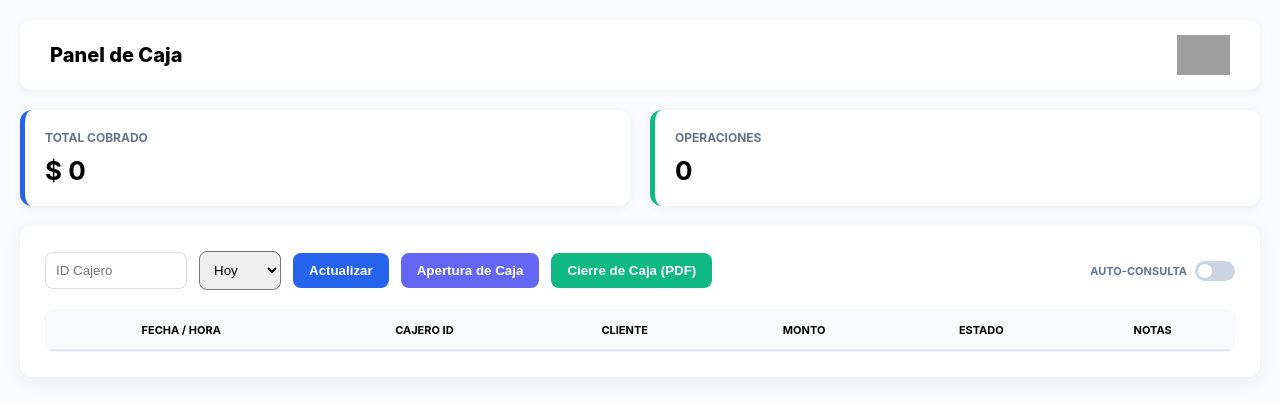
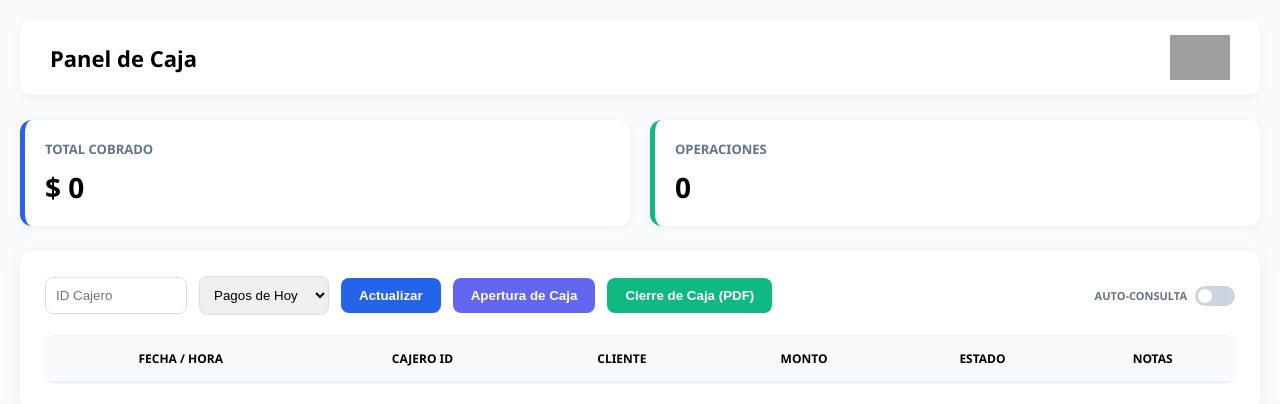
Before and after one commit to mlo-lang/panel-cucuru, a website: page index.html in a window 1280 px wide. Drawn offline with nearby package versions, Linux system fonts and the light colour scheme; grey boxes are pictures that could not be loaded.

Commit message:
Update index.html

```diff
--- a/index.html
+++ b/index.html
@@ -7,22 +7,22 @@
     <script src="https://cdnjs.cloudflare.com/ajax/libs/jspdf-autotable/3.5.23/jspdf.plugin.autotable.min.js"></script>
     <style>
         :root { --primary: #2563eb; --secondary: #10b981; --bg: #f8fafc; --apertura: #6366f1; }
-        body { font-family: 'Inter', sans-serif; background: var(--bg); margin: 0; padding: 20px; }
-        .header { display: flex; justify-content: space-between; align-items: center; background: white; padding: 15px 30px; border-radius: 12px; box-shadow: 0 2px 10px rgba(0,0,0,0.05); margin-bottom: 20px; }
-        .dashboard { display: flex; gap: 20px; margin-bottom: 20px; }
+        body { font-family: 'Segoe UI', sans-serif; background: var(--bg); margin: 0; padding: 20px; }
+        .header { display: flex; justify-content: space-between; align-items: center; background: white; padding: 15px 30px; border-radius: 12px; box-shadow: 0 2px 10px rgba(0,0,0,0.05); margin-bottom: 25px; }
+        .dashboard { display: flex; gap: 20px; margin-bottom: 25px; }
         .card { background: white; padding: 20px; border-radius: 12px; flex: 1; border-left: 5px solid var(--primary); box-shadow: 0 2px 10px rgba(0,0,0,0.05); }
-        .card h3 { margin: 0; font-size: 12px; color: #64748b; text-transform: uppercase; }
-        .card p { margin: 10px 0 0; font-size: 26px; font-weight: bold; }
+        .card h3 { margin: 0; font-size: 13px; color: #64748b; text-transform: uppercase; }
+        .card p { margin: 10px 0 0; font-size: 28px; font-weight: bold; }
 
         .container { background: white; padding: 25px; border-radius: 12px; box-shadow: 0 4px 20px rgba(0,0,0,0.05); }
         .filters { display: flex; flex-wrap: wrap; gap: 12px; margin-bottom: 20px; align-items: center; }
+        input, select { padding: 10px; border-radius: 8px; border: 1px solid #ddd; }
 
-        button { padding: 10px 16px; border-radius: 8px; font-weight: bold; cursor: pointer; border: none; }
+        button { padding: 10px 18px; border-radius: 8px; font-weight: bold; cursor: pointer; border: none; transition: 0.3s; }
         .btn-main { background: var(--primary); color: white; }
         .btn-pdf { background: var(--secondary); color: white; }
         .btn-apertura { background: var(--apertura); color: white; }
 
-        /* Switch Estilizado */
         .switch-container { display: flex; align-items: center; gap: 8px; font-size: 11px; font-weight: bold; color: #64748b; margin-left: auto; }
         .switch { position: relative; width: 40px; height: 20px; display: inline-block; }
         .switch input { opacity: 0; width: 0; height: 0; }
@@ -31,22 +31,21 @@
         input:checked + .slider { background: var(--primary); }
         input:checked + .slider:before { transform: translateX(20px); }
 
-        /* Tabla con scroll */
-        .table-wrapper { max-height: 500px; overflow-y: auto; border: 1px solid #f1f5f9; border-radius: 8px; }
+        .table-wrapper { max-height: 500px; overflow-y: auto; border-radius: 8px; border: 1px solid #f1f5f9; }
         table { width: 100%; border-collapse: collapse; }
-        th { position: sticky; top: 0; background: #f8fafc; padding: 12px; font-size: 11px; text-transform: uppercase; z-index: 10; border-bottom: 2px solid #e2e8f0; }
-        td { padding: 12px; border-bottom: 1px solid #f1f5f9; font-size: 13px; }
+        th { position: sticky; top: 0; background: #f8fafc; padding: 14px; font-size: 12px; text-transform: uppercase; border-bottom: 2px solid #edf2f7; z-index: 5; }
+        td { padding: 14px; border-bottom: 1px solid #f1f5f9; font-size: 14px; }
 
         .pago-nuevo { background-color: #dcfce7 !important; animation: highlight 2s ease-out; }
-        .marca-apertura { border-left: 5px solid var(--apertura) !important; background: #f5f3ff; }
+        .marca-apertura { border-left: 6px solid var(--apertura) !important; background: #f5f3ff; }
         @keyframes highlight { from { background-color: #4ade80; } to { background-color: #dcfce7; } }
     </style>
 </head>
 <body>
 
 <div class="header">
-    <h1 style="margin:0; font-size: 20px; font-weight: 800;">Panel de Caja</h1>
-    <img src="https://hs.cucuru.com/hubfs/cucuru-email-logo-lightdark.png" alt="Cucuru" style="height:40px;" id="mainLogo" crossorigin="anonymous">
+    <h1 style="margin:0; font-size: 22px; font-weight: 800;">Panel de Caja</h1>
+    <img src="https://hs.cucuru.com/hubfs/cucuru-email-logo-lightdark.png" alt="Cucuru" style="height:45px;" id="mainLogo" crossorigin="anonymous">
 </div>
 
 <div class="dashboard">
@@ -56,11 +55,11 @@
 
 <div class="container">
     <div class="filters">
-        <input type="text" id="cajeroId" placeholder="ID Cajero" style="padding:10px; border:1px solid #ddd; border-radius:8px; width:120px;">
-        <select id="filtroTiempo" onchange="toggleDates()" style="padding:10px; border-radius:8px;">
-            <option value="hoy">Hoy</option>
-            <option value="ayer">Ayer</option>
-            <option value="custom">Rango</option>
+        <input type="text" id="cajeroId" placeholder="ID Cajero" style="width:120px;">
+        <select id="filtroTiempo" onchange="toggleDates()">
+            <option value="dia">Pagos de Hoy</option>
+            <option value="ayer">Pagos de Ayer</option>
+            <option value="custom">Rango Fecha</option>
         </select>
         <div id="customDates" style="display:none; gap:5px;"><input type="date" id="fDesde"><input type="date" id="fHasta"></div>
 
@@ -106,7 +105,7 @@
 
     function marcarApertura() {
         aperturaTS = Date.now();
-        alert("Apertura de caja registrada.");
+        alert("Apertura de caja registrada visualmente.");
         render();
     }
 
@@ -149,7 +148,7 @@
                     <td><strong>$${parseFloat(c.amount).toLocaleString('es-AR')}</strong></td>
                     <td><span style="color:#16a34a; font-weight:bold;">${c.status}</span></td>
                     <td>
-                        <input type="text" id="n-${c.collection_id}" value="${c.comentario_local || ''}" style="width:70px; font-size:11px;">
+                        <input type="text" id="n-${c.collection_id}" value="${c.comentario_local || ''}" style="width:70px; font-size:11px; padding:3px;">
                         <button onclick="saveNote('${c.collection_id}')" style="padding:2px 5px;">💾</button>
                     </td>
                 </tr>`;
@@ -179,7 +178,6 @@
             doc.addImage(img, 'PNG', 155, 10, 40, 10);
             doc.setFontSize(18);
             doc.text("Reporte de Cierre de Caja", 14, 20);
-
             const rows = currentData.map(c => [c.fecha_limpia, c.colsa_id, c.customer_id, `$${c.amount}`, c.comentario_local]);
             doc.autoTable({
                 head: [['Fecha', 'ID Colsa', 'Cajero', 'Monto', 'Notas']],
@@ -187,7 +185,7 @@
                 startY: 40,
                 styles: { fontSize: 7 }
             });
-            doc.save("Cierre.pdf");
+            doc.save("Cierre_Caja.pdf");
         };
     }
 </script>
```
